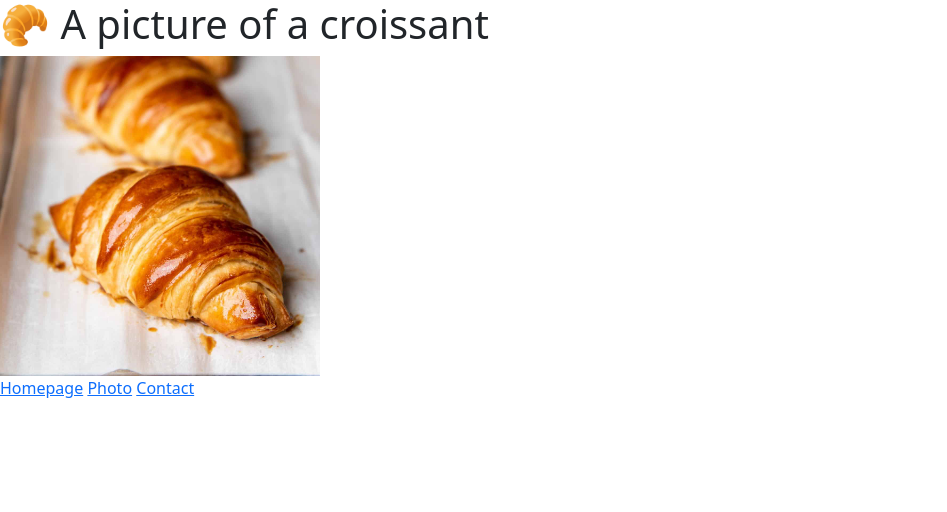
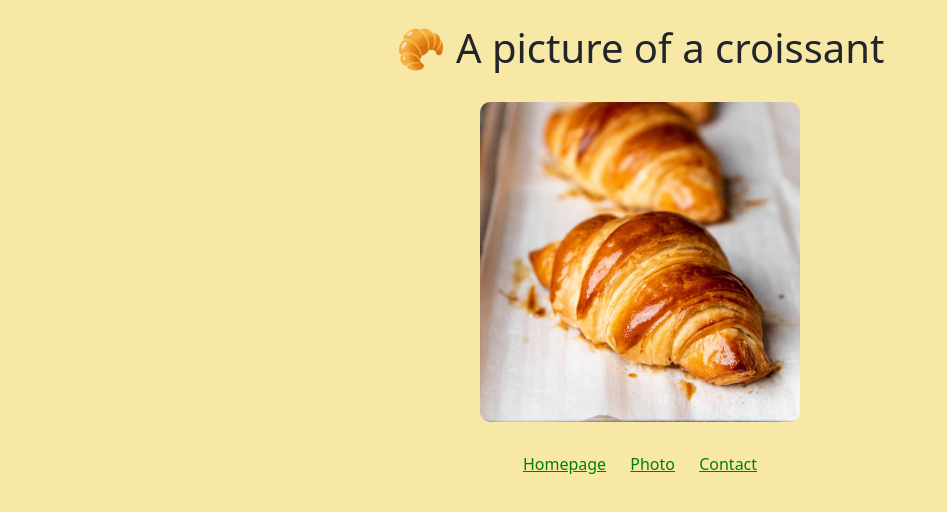
Before and after one commit to themightyvicki1/croissant-challenge, a plain HTML site: page html/photo.html in a window 1280 px wide. Shown: the whole page, without its empty margins (0-947 px from the left). Drawn offline with nearby package versions, Linux system fonts and the light colour scheme.

Commit message:
added styling

```diff
--- a/html/photo.html
+++ b/html/photo.html
@@ -23,11 +23,11 @@
     ></script>
   </head>
   <body>
-    <h1>🥐 A picture of a croissant</h1>
+    <h1 class="text-center mt-4">🥐 A picture of a croissant</h1>
 
-    <img src="/images/croissant.jpg" width="25%" />
+    <img class="photo" src="/images/croissant.jpg" width="25%" />
 
-    <div class="links">
+    <div class="links text-center mt-4">
       <a href="/">Homepage</a>
       <a href="/html/photo.html">Photo</a>
       <a href="/html/contact.html">Contact</a>
--- a/src/styles.css
+++ b/src/styles.css
@@ -0,0 +1,13 @@
+body {
+  background: #f8e8a6;
+}
+
+.photo {
+  display: block;
+  border-radius: 10px;
+  margin: 30px auto;
+}
+.links a {
+  color: green;
+  padding: 10px;
+}
```
Also changed, not shown: html/contact.html (+3 -3 lines), index.html (+3 -3 lines).
